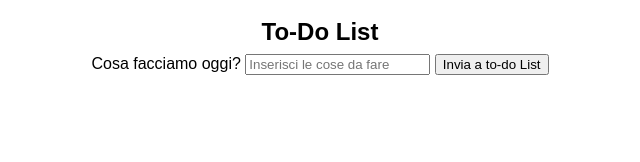
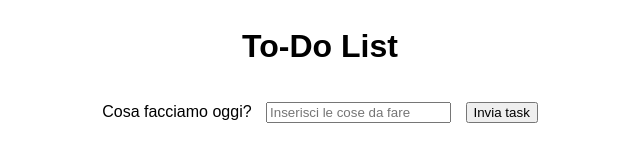
Before and after one commit to mirkoabozzi/S3L3, a plain HTML site: page index.html in a window 1280 px wide. Shown: the whole page, without its empty margins (320-960 px from the left). Drawn offline with Linux system fonts and the light colour scheme.

Commit message:
consegna

```diff
--- a/assets/css/style.css
+++ b/assets/css/style.css
@@ -1,11 +1,10 @@
 .bottonilista{
     margin: 10px 30px;
-
 }
 .decoration{
     text-decoration: line-through;
     color: red;
-}
+   }
 
 body{
     margin: 10px;
@@ -15,6 +14,14 @@ body{
 
 h1{
     font-weight: bold;
-    font-size: 1.5rem;
+    font-size: 2rem;
     padding: 10px;
+    margin: 20px;
 }
+
+#list{
+ margin: 30px;
+}
+input{
+    margin: 10px;
+}
--- a/index.html
+++ b/index.html
@@ -14,7 +14,7 @@
           <h1>To-Do List</h1>
           <label for="inputfield">Cosa facciamo oggi?</label>
           <input id="inputfield" type="text" placeholder="Inserisci le cose da fare" required />
-          <button>Invia a to-do List</button>
+          <button>Invia task</button>
         </div>
       </form>
       <div id="list"></div>
```
